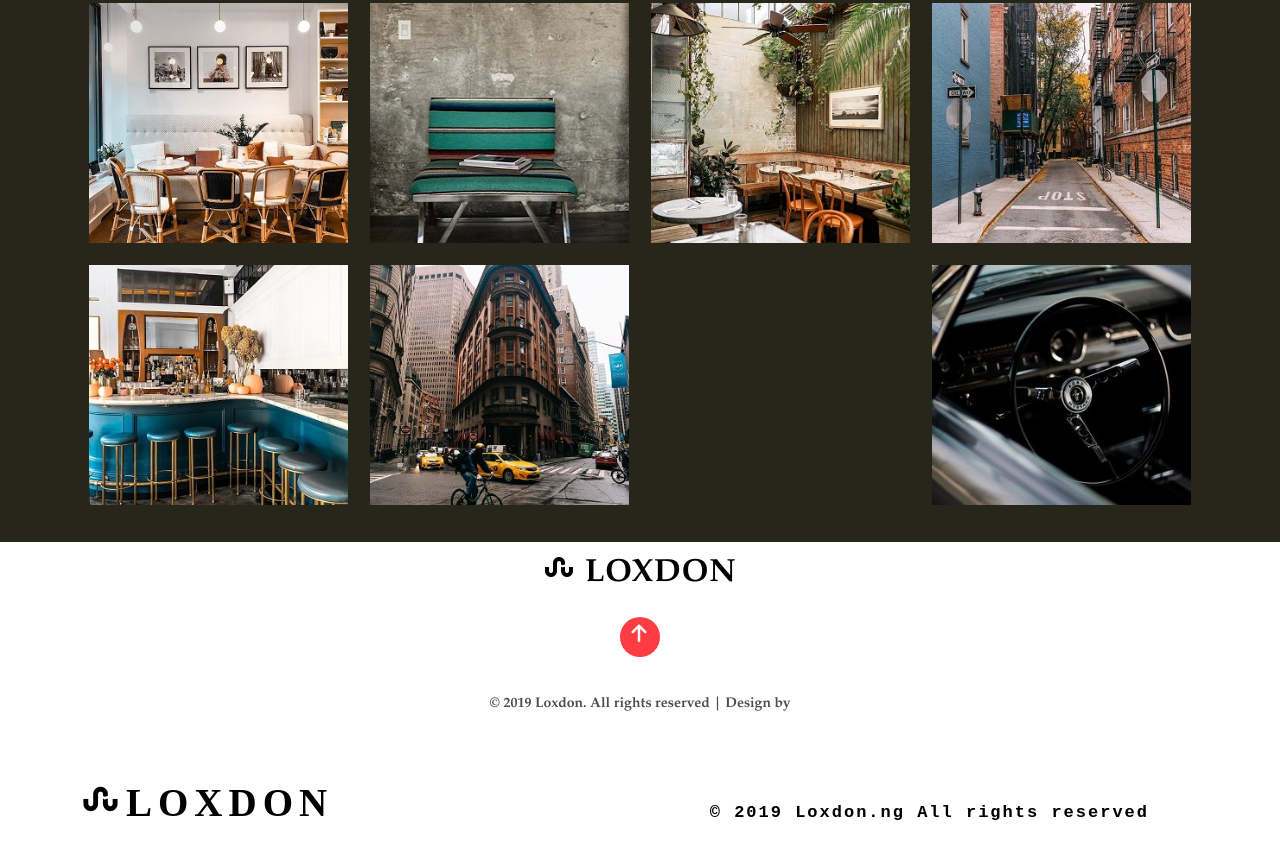
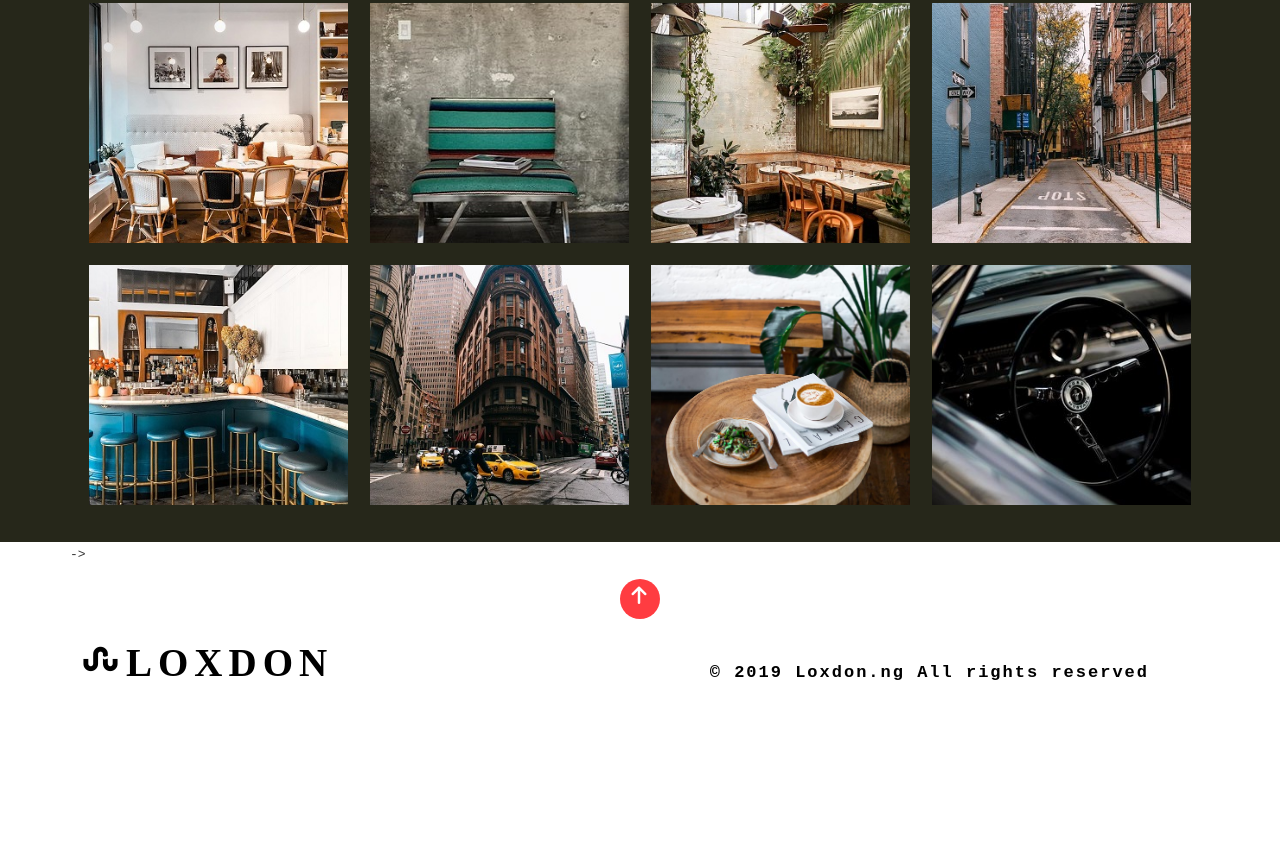
Before and after one commit to Andrewjnr/web1.github.io, a plain HTML site: page index.html in a window 1280 px wide. Shown: the part 1818-2665 px from the top of the page. After the commit the page ends 2525 px from the top, so only its background shows below. Drawn offline with Linux system fonts and the light colour scheme; a script that the page names is missing; files whose address does not match are found by name; a web font is replaced by a local one.

Commit message:
Add files via upload

```diff
--- a/index.html
+++ b/index.html
@@ -446,7 +446,7 @@ add_chatinline(); </script>
 
 
 
-					<a href="#" class="instagram text-center" style="background-image: url(images/images1d.jpg);">
+					<a href="#" class="instagram text-center" style="background-image: url(images/A13.jpg);">
 					</a>
 
 
@@ -480,11 +480,7 @@ add_chatinline(); </script>
 	<div class="footerv4-top">
 		<div class="container">
 
-			<!-- footer logo -->
-			<div class="footer-logo text-center">
-				<a href="index.html"><span class="icon icon-stumbleupon" aria-hidden="true"></span> <strong> LOXDON </a></strong>
-			</div>
-			<!-- //footer logo -->
+			->
 
 
 
@@ -494,13 +490,7 @@ add_chatinline(); </script>
 			</div>
 			<!-- //move top icon -->
 
-			<!-- copyright -->
-			<div class="copy-right text-center">
 
-				<p><strong><h5>© 2019 Loxdon. All rights reserved | Design by</h5></strong>
-					<a href="http://colorlib.com"><strong>Colorlib.</strong></a>
-				</p>
-			</div>
             <div class="footer-colorlib">
 
 			<div class="agile-logo">
```
